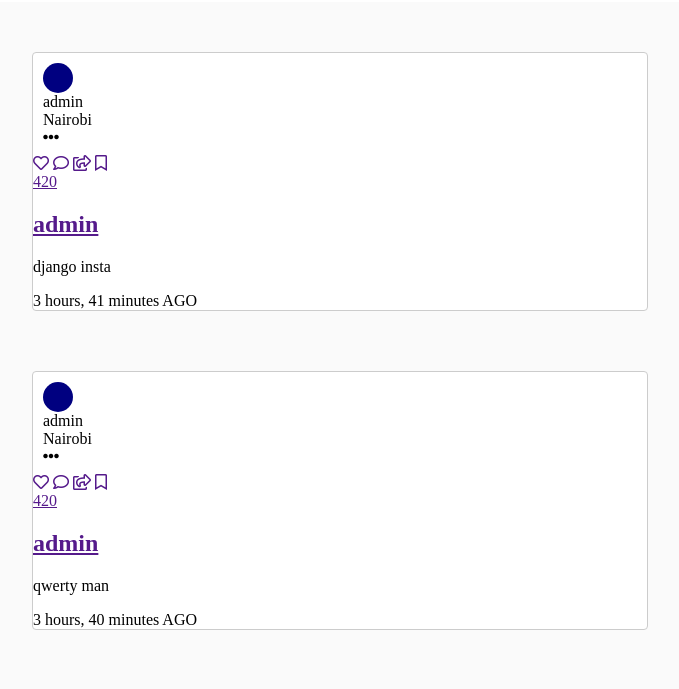
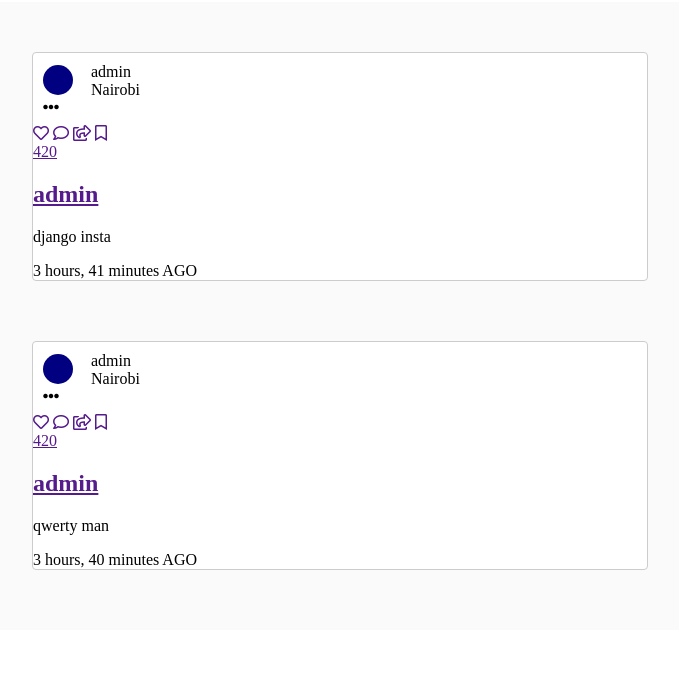
Before and after one commit to DEANKAGO/instagram-clone, a Django app: page / in a window 1280 px wide. Shown: the part 81-770 px from the top of the page, without its empty margins (300-979 px from the left). Run offline with Django 3.2, Linux system fonts and the light colour scheme; data comes from the database, SQL or seed files in the repository; some libraries are stand-ins or nearby versions.

Commit message:
added post information styling

```diff
--- a/insta/static/css/main.css
+++ b/insta/static/css/main.css
@@ -110,3 +110,8 @@ header{
   border: 0 solid #000;
   border-radius: 50%;
 }
+
+.post_info{
+  display: inline-block;
+  padding-left: 14px;
+}
```
